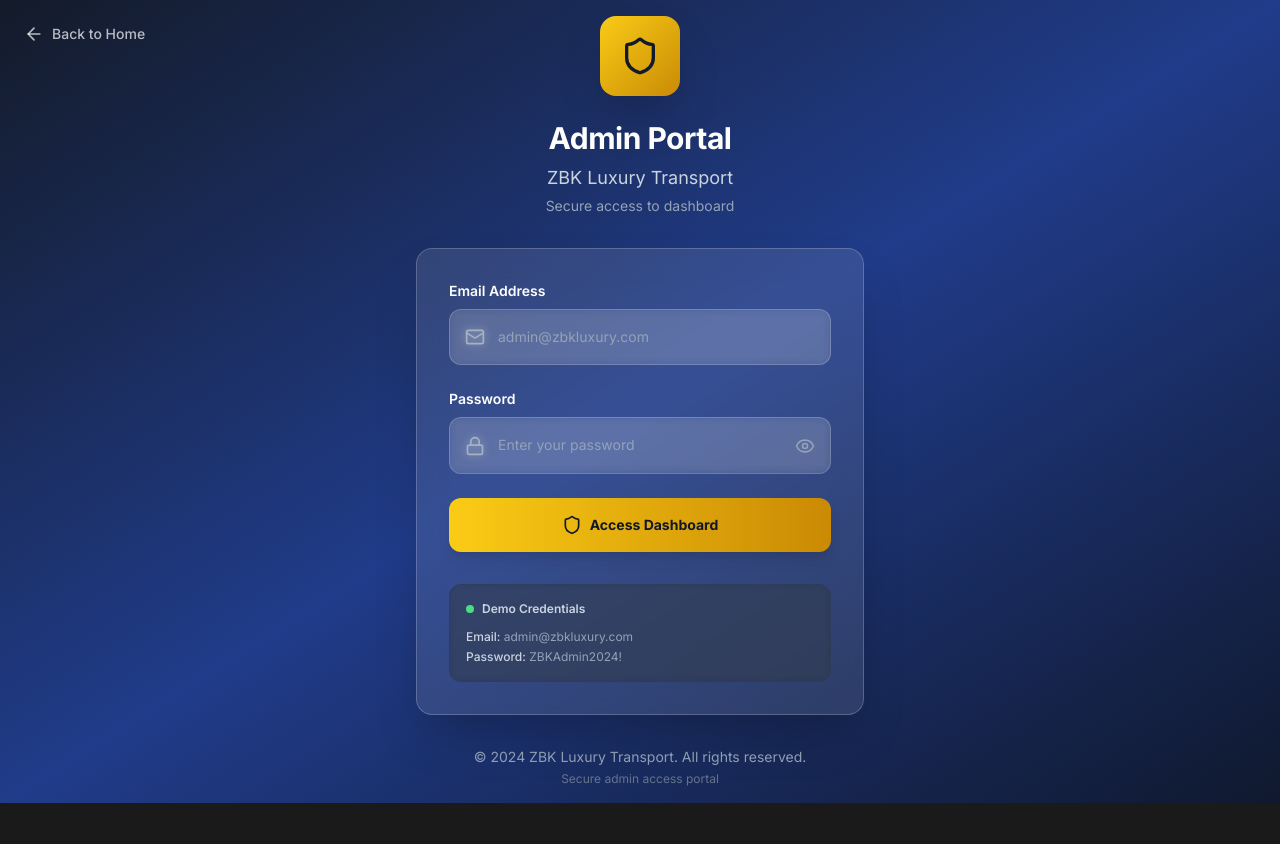
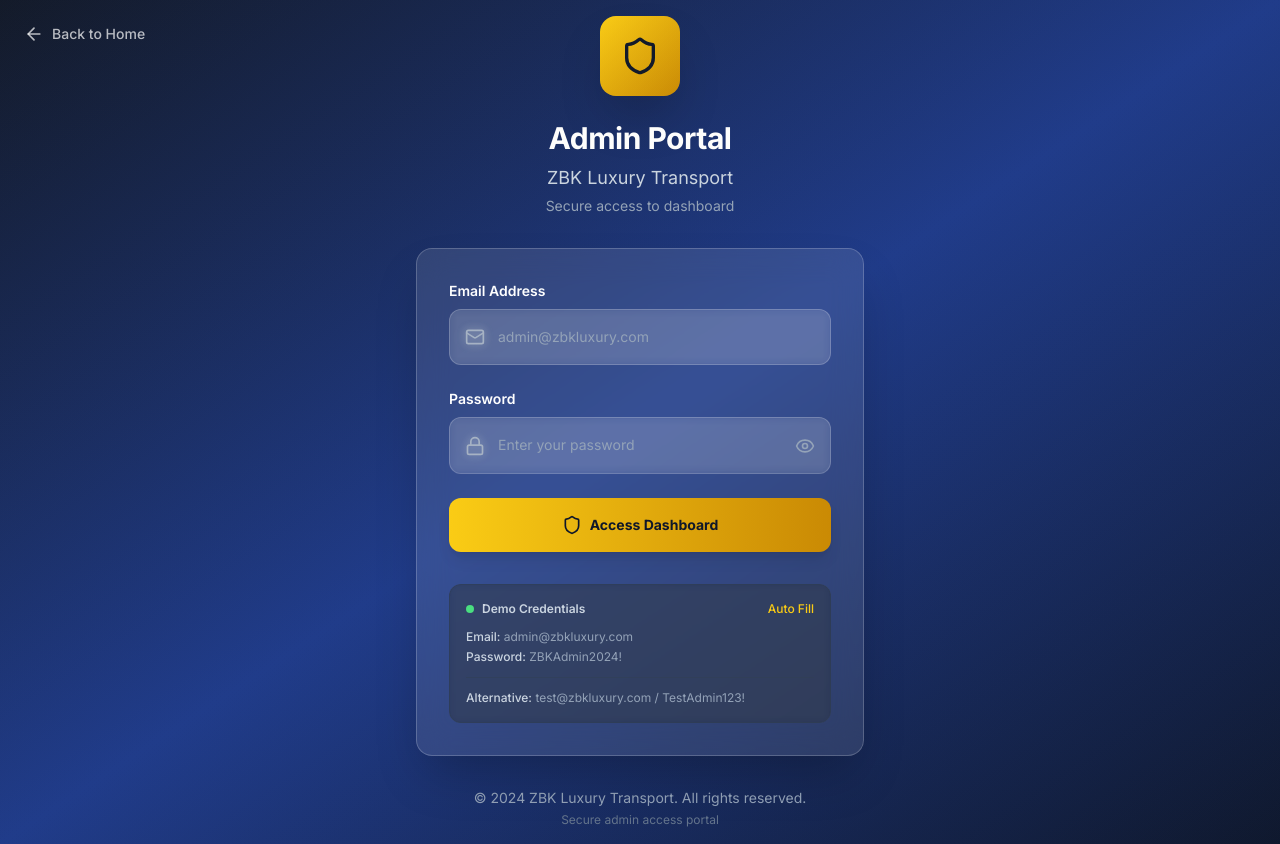
Before and after one commit to envexx/zbk-luxury, a Next.js app: page /login/admin in a window 1280 px wide. Before the commit the page ends 803 px from the top, so only its background shows below. Built offline with nearby package versions, Linux system fonts and the light colour scheme.

Commit message:
fix: add debug logging and auto-fill functionality to admin login, reset admin password

```diff
--- /dev/null
+++ b/src/app/api/auth/reset-admin/route.ts
@@ -0,0 +1,42 @@
+import { NextRequest, NextResponse } from 'next/server'
+import { prisma } from '@/lib/prisma'
+import bcrypt from 'bcryptjs'
+
+export async function POST(request: NextRequest) {
+  try {
+    const { email, newPassword } = await request.json()
+
+    // Find user by email
+    const user = await prisma.user.findUnique({
+      where: { email }
+    })
+
+    if (!user) {
+      return NextResponse.json({
+        success: false,
+        message: 'User not found'
+      }, { status: 404 })
+    }
+
+    // Hash new password
+    const hashedPassword = await bcrypt.hash(newPassword, 12)
+
+    // Update password
+    await prisma.user.update({
+      where: { email },
+      data: { password: hashedPassword }
+    })
+
+    return NextResponse.json({
+      success: true,
+      message: 'Password updated successfully'
+    })
+
+  } catch (error) {
+    console.error('Error resetting password:', error)
+    return NextResponse.json({
+      success: false,
+      message: 'Failed to reset password'
+    }, { status: 500 })
+  }
+}
--- a/src/app/login/admin/page.tsx
+++ b/src/app/login/admin/page.tsx
@@ -29,6 +29,8 @@
     setLoading(true)
     setError('')
 
+    console.log('Login attempt with:', formData) // Debug log
+
     try {
       const response = await fetch('/api/auth/login', {
         method: 'POST',
@@ -38,13 +40,21 @@
         body: JSON.stringify(formData)
       })
 
+      console.log('Response status:', response.status) // Debug log
       const data = await response.json()
+      console.log('Response data:', data) // Debug log
 
       if (data.success) {
         localStorage.setItem('admin-user', JSON.stringify(data.data.user))
-        router.push('/admin')
-        router.refresh()
+        console.log('Login successful, redirecting to /admin') // Debug log
+
+        // Add a small delay to ensure localStorage is set
+        setTimeout(() => {
+          router.push('/admin')
+          router.refresh()
+        }, 100)
       } else {
+        console.error('Login failed:', data.message) // Debug log
         setError(data.message || 'Login failed')
       }
     } catch (error) {
@@ -183,9 +193,23 @@
 
             {/* Demo Credentials */}
             <div className="mt-8 p-4 bg-slate-800/50 rounded-xl border border-slate-700/50 backdrop-blur-sm">
-              <div className="flex items-center mb-3">
-                <div className="w-2 h-2 bg-green-400 rounded-full mr-2"></div>
-                <p className="text-xs font-semibold text-slate-300">Demo Credentials</p>
+              <div className="flex items-center justify-between mb-3">
+                <div className="flex items-center">
+                  <div className="w-2 h-2 bg-green-400 rounded-full mr-2"></div>
+                  <p className="text-xs font-semibold text-slate-300">Demo Credentials</p>
+                </div>
+                <button
+                  type="button"
+                  onClick={() => {
+                    setFormData({
+                      email: 'admin@zbkluxury.com',
+                      password: 'ZBKAdmin2024!'
+                    })
+                  }}
+                  className="text-xs text-yellow-400 hover:text-yellow-300 font-medium transition-colors duration-200"
+                >
+                  Auto Fill
+                </button>
               </div>
               <div className="space-y-1">
                 <p className="text-xs text-slate-400">
@@ -193,6 +217,11 @@
                 </p>
                 <p className="text-xs text-slate-400">
                   <span className="font-medium text-slate-300">Password:</span> ZBKAdmin2024!
+                </p>
+              </div>
+              <div className="mt-3 pt-3 border-t border-slate-700/50">
+                <p className="text-xs text-slate-400">
+                  <span className="font-medium text-slate-300">Alternative:</span> test@zbkluxury.com / TestAdmin123!
                 </p>
               </div>
             </div>
```
